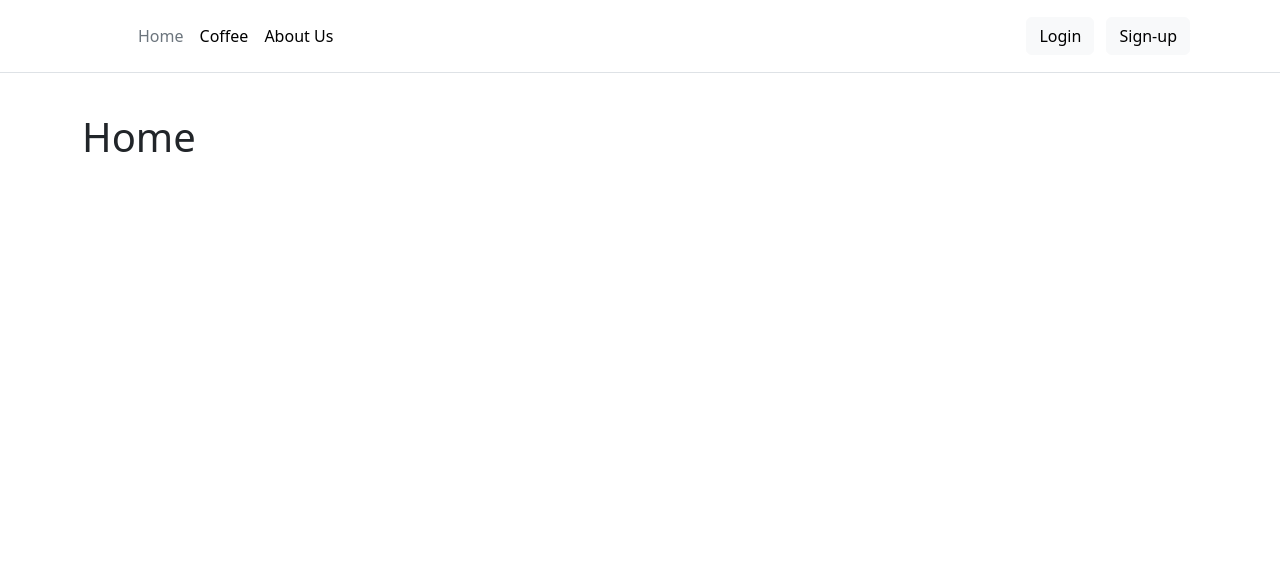
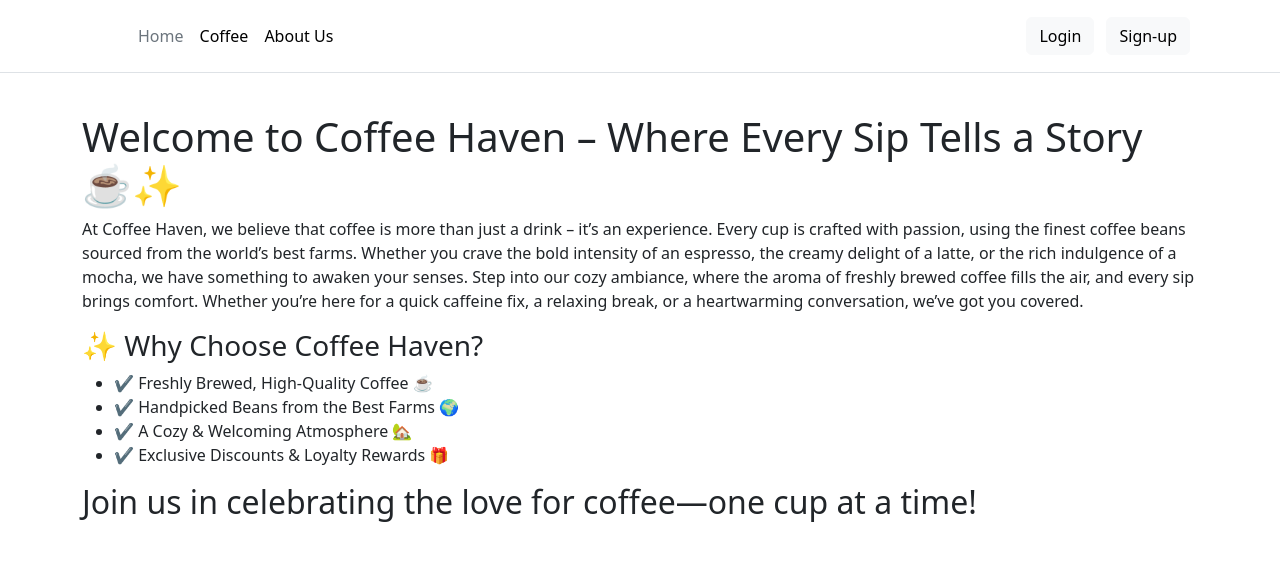
Before and after one commit to rishabhraj23/coffeeshop, a Django app: page / in a window 1280 px wide. Shown: the top 561 px of the page. Run offline with Django 5.2, Linux system fonts and the light colour scheme.

Commit message:
Update home.html

```diff
--- a/templates/home.html
+++ b/templates/home.html
@@ -11,7 +11,20 @@
 
 <div class="container">
     <br>
-    <h1>Home</h1>
+    <h1>Welcome to Coffee Haven – Where Every Sip Tells a Story ☕✨</h1>
+    <p>At Coffee Haven, we believe that coffee is more than just a drink – it’s an experience. Every cup is crafted with passion, using the finest coffee beans sourced from the world’s best farms. Whether you crave the bold intensity of an espresso, the creamy delight of a latte, or the rich indulgence of a mocha, we have something to awaken your senses.
+     Step into our cozy ambiance, where the aroma of freshly brewed coffee fills the air, and every sip brings comfort. Whether you’re here for a quick caffeine fix, a relaxing break, or a heartwarming conversation, we’ve got you covered.</p>
+
+     <h3>✨ Why Choose Coffee Haven?</h3>
+
+     <ul>
+        <li>✔ Freshly Brewed, High-Quality Coffee ☕</li>
+        <li>✔ Handpicked Beans from the Best Farms 🌍</li>
+        <li>✔ A Cozy & Welcoming Atmosphere 🏡</li>
+        <li>✔ Exclusive Discounts & Loyalty Rewards 🎁</li>
+     </ul>
+
+     <h2>Join us in celebrating the love for coffee—one cup at a time!</h2>
 </div>
 
 {% endblock %}
```
